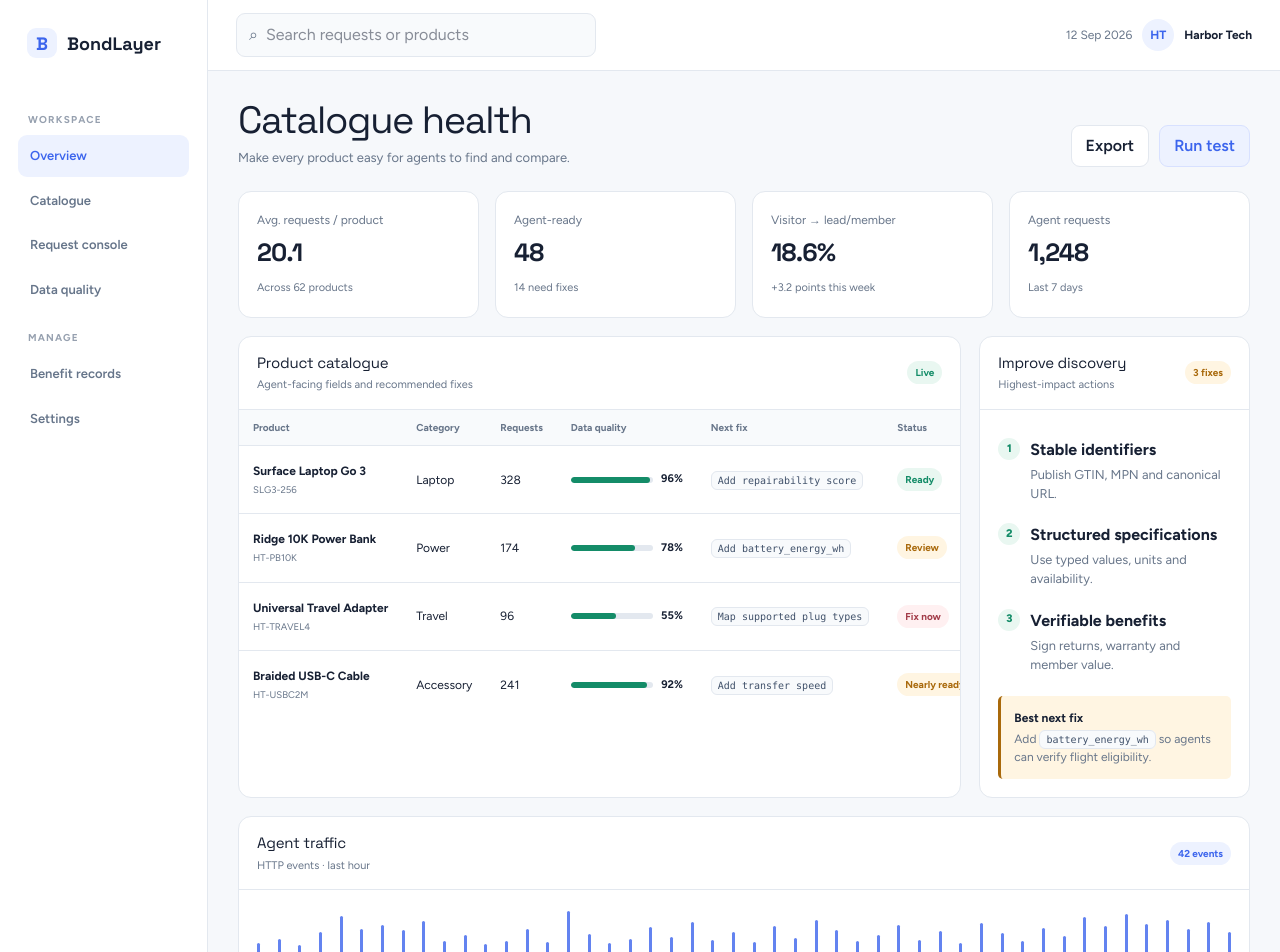
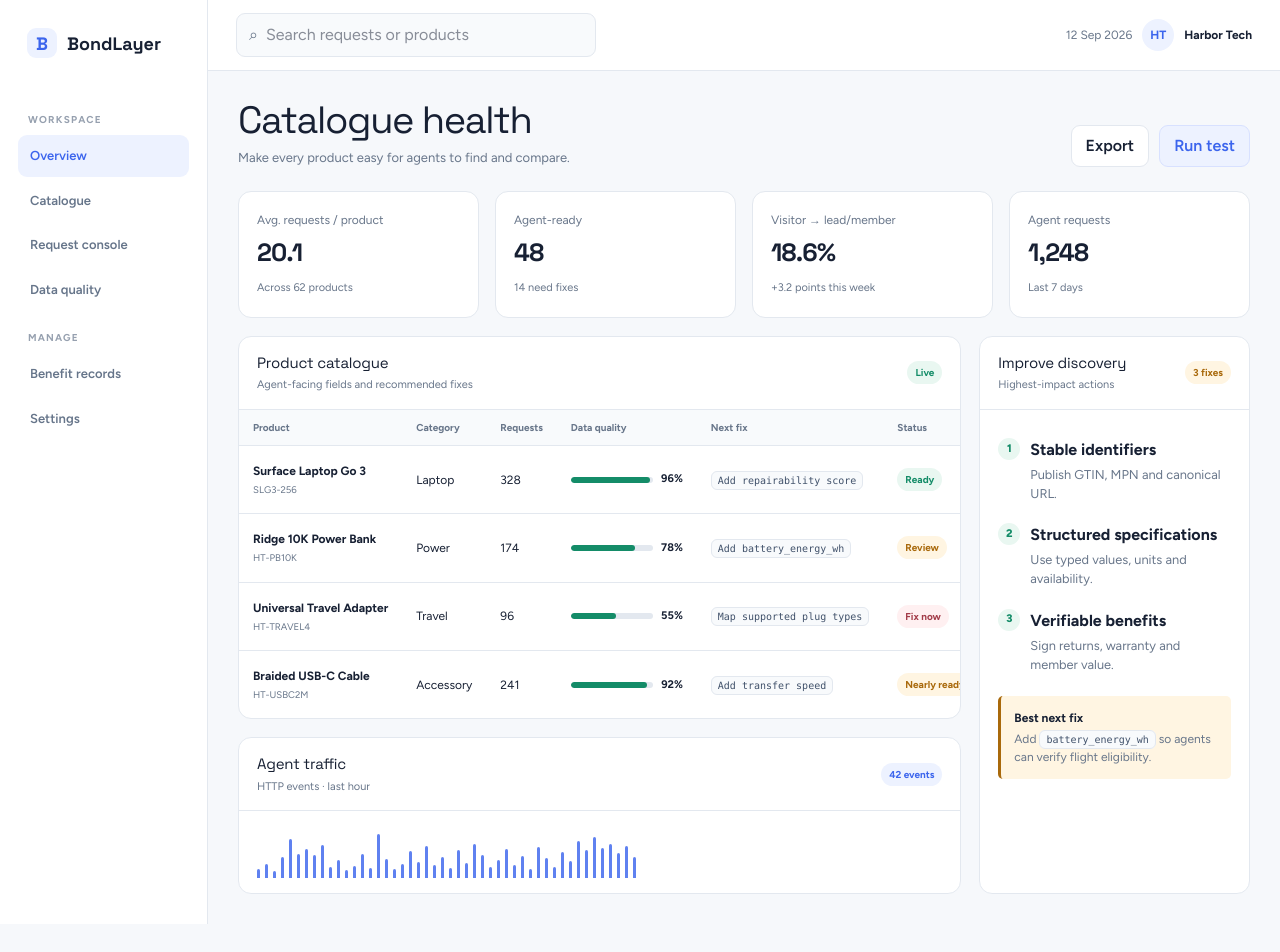
Before and after one commit to kaiday/UAVSHackathon-BondLayer, a Next.js app in the folder bondlayer/app/: page / in a window 1280 px wide. Shown: the top 952 px of the page. After the commit the page ends 924 px from the top, so only its background shows below. Built offline with nearby package versions, Linux system fonts and the light colour scheme.

Commit message:
feat(console): improve agent traffic chart

```diff
--- a/bondlayer/app/src/app/globals.css
+++ b/bondlayer/app/src/app/globals.css
@@ -50,6 +50,7 @@ h1, h2, h3, .brand, .metric strong { font-family: var(--font-display), sans-seri
 .metric strong { display: block; margin: 5px 0 2px; font-size: 25px; letter-spacing: -.03em; }
 .metric span { color: var(--muted); font-size: 11px; }
 .dashboard-grid { display: grid; grid-template-columns: minmax(0, 1.55fr) minmax(260px, .58fr); gap: 18px; }
+.dashboard-primary { min-width: 0; display: grid; align-content: start; gap: 18px; }
 .panel { min-width: 0; overflow: hidden; border: 1px solid var(--border); border-radius: 13px; background: var(--paper); }
 .panel-heading { min-height: 62px; display: flex; align-items: center; justify-content: space-between; gap: 14px; padding: 15px 18px; border-bottom: 1px solid var(--border); }
 .panel-heading h2 { margin: 0; font-size: 15px; letter-spacing: -.015em; }
@@ -80,9 +81,16 @@ tr.winner { background: #f7f9ff; }
 .reason-list small { display: block; margin-top: 3px; color: var(--muted); }
 .reason-list aside { margin-top: 12px; padding: 13px; border-left: 3px solid var(--amber); border-radius: 5px; background: var(--amber-soft); font-size: 12px; }
 .reason-list aside p { margin-top: 3px; color: var(--muted); }
-.activity { margin-top: 18px; }
-.bars { height: 76px; display: grid; grid-template-columns: repeat(48, 3px); align-items: end; justify-content: space-between; padding: 14px 18px; }
-.bars span { width: 3px; min-height: 4px; border-radius: 3px 3px 0 0; background: var(--blue); opacity: .8; }
+.activity { overflow: visible; }
+.bars { height: 82px; display: flex; align-items: stretch; justify-content: flex-start; gap: clamp(2px, .45vw, 5px); padding: 15px 18px; }
+.bar-point { position: relative; width: 3px; height: 100%; flex: 0 0 3px; display: flex; align-items: flex-end; outline: none; }
+.bar-point > i { width: 100%; min-height: 4px; border-radius: 3px 3px 0 0; background: var(--blue); opacity: .82; transition: opacity .15s ease, transform .15s ease; }
+.bar-point:hover > i, .bar-point:focus > i { opacity: 1; transform: scaleX(1.5); }
+.bar-tooltip { position: absolute; z-index: 5; left: 50%; bottom: calc(100% + 8px); width: max-content; display: grid; gap: 2px; padding: 7px 9px; border-radius: 7px; color: white; background: var(--text); box-shadow: 0 7px 18px rgba(23,32,51,.18); opacity: 0; pointer-events: none; transform: translate(-50%, 4px); transition: opacity .15s ease, transform .15s ease; }
+.bar-tooltip::after { content: ""; position: absolute; top: 100%; left: 50%; border: 4px solid transparent; border-top-color: var(--text); transform: translateX(-50%); }
+.bar-tooltip strong, .bar-tooltip small { display: block; font-size: 10px; line-height: 1.35; }
+.bar-tooltip small { color: #cbd4e1; }
+.bar-point:hover .bar-tooltip, .bar-point:focus .bar-tooltip { opacity: 1; transform: translate(-50%, 0); }
 .compact-metrics { grid-template-columns: repeat(3, minmax(0, 1fr)); }
 .request-console { display: grid; grid-template-columns: minmax(280px, .58fr) minmax(0, 1fr); min-height: 610px; overflow: hidden; border: 1px solid var(--border); border-radius: 13px; background: var(--paper); }
 .request-inbox { border-right: 1px solid var(--border); }
--- a/bondlayer/app/src/app/page.tsx
+++ b/bondlayer/app/src/app/page.tsx
@@ -20,6 +20,7 @@ export default function Home() {
       </section>
 
       <section className="dashboard-grid">
+        <div className="dashboard-primary">
           <article className="panel catalogue-panel">
             <div className="panel-heading"><div><h2>Product catalogue</h2><p>Agent-facing fields and recommended fixes</p></div><span className="pill success">Live</span></div>
             <div className="table-wrap"><table><thead><tr><th>Product</th><th>Category</th><th>Requests</th><th>Data quality</th><th>Next fix</th><th>Status</th></tr></thead><tbody>
@@ -35,6 +36,23 @@ export default function Home() {
             </tbody></table></div>
           </article>
 
+          <section className="panel activity">
+            <div className="panel-heading"><div><h2>Agent traffic</h2><p>HTTP events · last hour</p></div><span className="pill">42 events</span></div>
+            <div className="bars" aria-label="Agent request activity">
+              {activity.map((height, index) => {
+                const timestamp = `08:${String(index + 8).padStart(2, "0")}`;
+                const requests = Math.max(1, Math.round(height / 14));
+                return (
+                  <span className="bar-point" key={timestamp} tabIndex={0} aria-label={`${timestamp}, ${requests} requests`}>
+                    <i style={{ height: `${height}%` }} />
+                    <span className="bar-tooltip"><strong>{timestamp}</strong><small>{requests} {requests === 1 ? "request" : "requests"}</small></span>
+                  </span>
+                );
+              })}
+            </div>
+          </section>
+        </div>
+
         <article className="panel reasons">
           <div className="panel-heading"><div><h2>Improve discovery</h2><p>Highest-impact actions</p></div><span className="pill warning">3 fixes</span></div>
           <div className="reason-list">
@@ -45,11 +63,6 @@ export default function Home() {
           </div>
         </article>
       </section>
-
-      <section className="panel activity">
-        <div className="panel-heading"><div><h2>Agent traffic</h2><p>HTTP events · last hour</p></div><span className="pill">42 events</span></div>
-        <div className="bars" aria-label="Agent request activity">{activity.map((height, index) => <span key={index} style={{ height: `${height}%` }} />)}</div>
-      </section>
     </div>
   );
 }
```
Lines whose indentation alone changed are shown as unchanged.
